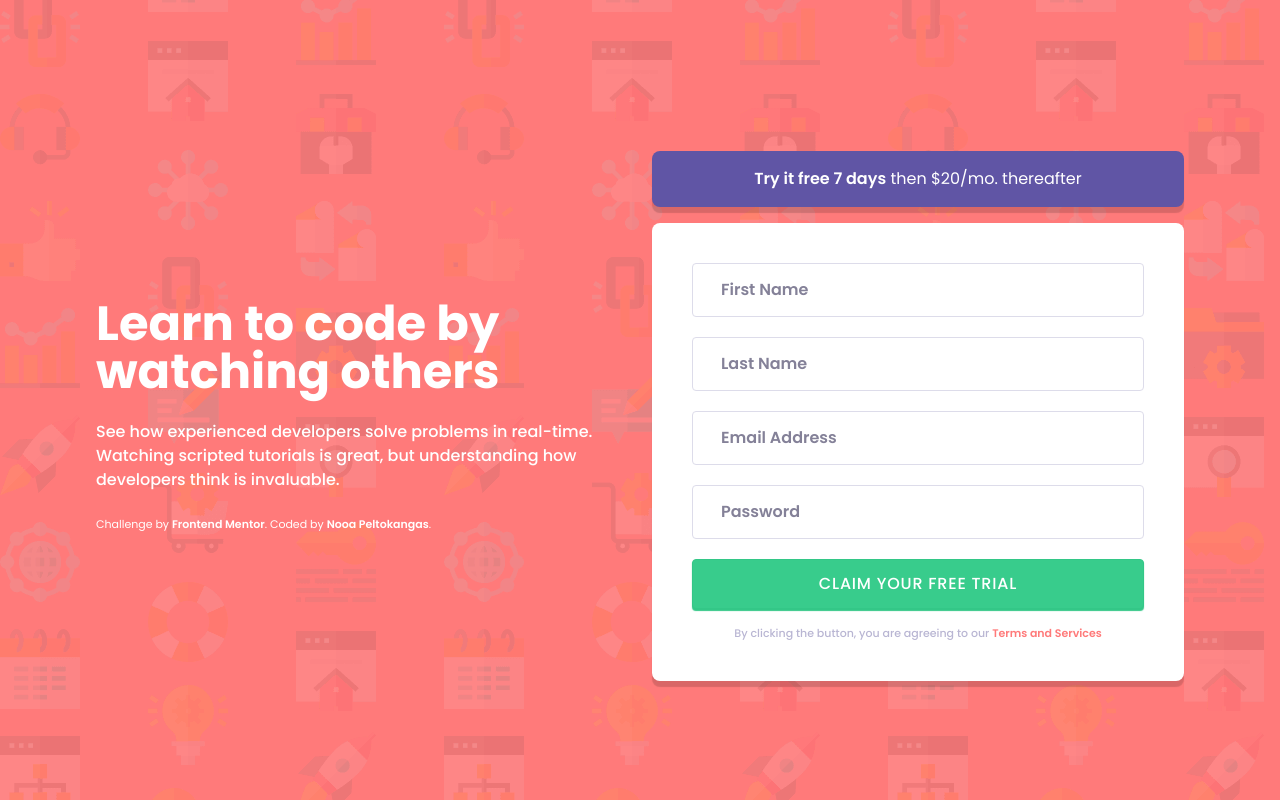
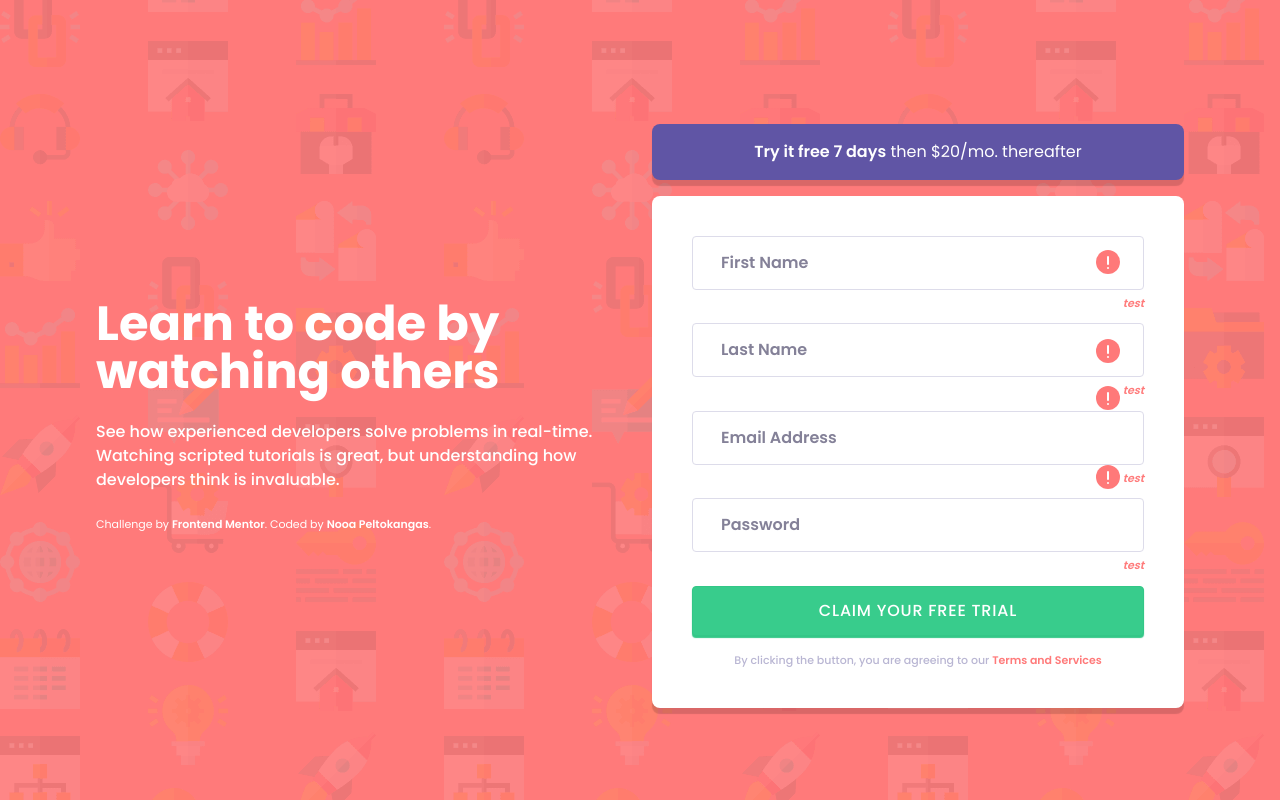
Before and after one commit to nooa-p/signup-form, a Next.js app: page / in a window 1280 px wide. Built offline with nearby package versions, Linux system fonts and the light colour scheme.

Commit message:
changed layout change to smaller screen, styling and positioning error icon and text

```diff
--- a/src/app/globals.css
+++ b/src/app/globals.css
@@ -3,5 +3,11 @@
 @tailwind utilities;
 
 body {
-  background: url("../../public/bg-intro-desktop.png") hsl(0, 100%, 74%);
+  background: url("/bg-intro-mobile.png") hsl(0, 100%, 74%);
 }
+
+@media (min-width: 768px) {
+  body {
+    background: url("/bg-intro-desktop.png") hsl(0, 100%, 74%);
+  }
+}
--- a/src/app/page.tsx
+++ b/src/app/page.tsx
@@ -45,7 +45,7 @@ const Home = () => {
   };
 
   const finishSubmit = () => {
-    alert('Submitted successfully!');
+    console.log('submitted successfully');
   }
 
   useEffect(() => {
@@ -55,17 +55,17 @@ const Home = () => {
   })
 
   return (
-    <main className="flex flex-col lg:flex-row max-w-6xl mt-10 lg:mt-0 lg:h-screen lg:items-center mx-auto gap-10 lg:gap-6 p-8 pb-0">
-      <div className="flex flex-col content-evenly gap-6 lg:flex-1 lg:flex-grow">
-        <h1 className="text-center lg:text-left text-white text-3xl lg:text-5xl font-bold">
+    <main className="flex flex-col md:flex-row max-w-6xl mt-10 md:mt-0 md:h-screen md:items-center mx-auto gap-10 md:gap-6 p-8 pb-0">
+      <div className="flex flex-col content-evenly gap-6 md:flex-1 md:flex-grow">
+        <h1 className="text-center md:text-left text-white text-3xl md:text-5xl font-bold">
           Learn to code by watching others
         </h1>
-        <p className="text-center lg:text-left text-white font-medium">
+        <p className="text-center md:text-left text-white font-medium">
           See how experienced developers solve problems in real-time. Watching
           scripted tutorials is great, but understanding how developers think is
           invaluable.
         </p>
-        <p className="text-center lg:text-left text-white text-[11px]">
+        <p className="text-center md:text-left text-white text-[11px]">
           Challenge by{" "}
           <a
             href="https://www.frontendmentor.io?ref=challenge"
@@ -81,45 +81,81 @@ const Home = () => {
           .
         </p>
       </div>
-      <div className="flex flex-col gap-4 lg:flex-1 lg:flex-grow">
-        <div className="bg-blue text-white py-4 px-20 lg:px-0 text-center rounded-lg shadow">
+      <div className="flex flex-col gap-4 md:flex-1 md:flex-grow">
+        <div className="bg-blue text-white py-4 px-20 md:px-0 text-center rounded-lg shadow">
           <span className="font-semibold">Try it free 7 days</span> then $20/mo.
           thereafter
         </div>
-        <div className="bg-white p-6 lg:p-10 rounded-lg shadow">
-          <form className="" onSubmit={handleSubmit}>
+        <div className="bg-white p-6 md:p-10 rounded-lg shadow">
+          <form className="relative" onSubmit={handleSubmit}>
+            <span
+              className='inline-block bg-[url("/icon-error.svg")] w-6 h-6 absolute right-6 top-3.5'
+            >
+            </span>
             <input
               type="text"
-              className={`block w-full p-3.5 pl-7 rounded mb-5 border border-gray-light placeholder:text-dark-light placeholder:font-semibold focus:font-semibold focus:border-dark focus:text-dark focus:outline-none font-semibold text-dark ${errors.first ? 'border-2 border-red' : ''}`}
+              className={`block w-full p-3.5 pl-7 rounded ${errors.first ? 'mb-5' : ''} border border-gray-light placeholder:text-dark-light placeholder:font-semibold focus:font-semibold focus:border-dark focus:text-dark focus:outline-none font-semibold text-dark ${errors.first ? 'border-2 border-red' : ''}`}
               placeholder="First Name"
               name='first'
               onChange={handleChange}
               value={inputFields.first}
             />
+            <span
+              className='inline-block w-full text-right mt-1 mb-3 text-[11px] text-red italic font-semibold'
+            >
+              test
+            </span>
+            <span
+              className='inline-block bg-[url("/icon-error.svg")] w-6 h-6 absolute right-6 top-[103px]'
+            >
+            </span>
             <input
               type="text"
-              className={`block w-full p-3.5 pl-7 rounded mb-5 border border-gray-light placeholder:text-dark-light placeholder:font-semibold focus:font-semibold focus:border-dark focus:text-dark focus:outline-none font-semibold text-dark ${errors.last ? 'border-2 border-red' : ''}`}
+              className={`block w-full p-3.5 pl-7 rounded ${errors.last ? 'mb-5' : ''} border border-gray-light placeholder:text-dark-light placeholder:font-semibold focus:font-semibold focus:border-dark focus:text-dark focus:outline-none font-semibold text-dark ${errors.last ? 'border-2 border-red' : ''}`}
               placeholder="Last Name"
               name='last'
               onChange={handleChange}
               value={inputFields.last}
             />
+            <span
+              className='inline-block w-full text-right mt-1 mb-3 text-[11px] text-red italic font-semibold'
+            >
+              test
+            </span>
+            <span
+              className='inline-block bg-[url("/icon-error.svg")] w-6 h-6 absolute right-6 top-[150px]'
+            >
+            </span>
             <input
               type="text"
-              className={`block w-full p-3.5 pl-7 rounded mb-5 border border-gray-light placeholder:text-dark-light placeholder:font-semibold focus:font-semibold focus:border-dark focus:text-dark focus:outline-none font-semibold text-dark ${errors.email ? 'border-2 border-red' : ''}`}
+              className={`block w-full p-3.5 pl-7 rounded ${errors.email ? 'mb-5' : ''} border border-gray-light placeholder:text-dark-light placeholder:font-semibold focus:font-semibold focus:border-dark focus:text-dark focus:outline-none font-semibold text-dark ${errors.email ? 'border-2 border-red' : ''}`}
               placeholder="Email Address"
               name='email'
               onChange={handleChange}
               value={inputFields.email}
             />
+            <span
+              className='inline-block w-full text-right mt-1 mb-3 text-[11px] text-red italic font-semibold'
+            >
+              test
+            </span>
+            <span
+              className='inline-block bg-[url("/icon-error.svg")] w-6 h-6 absolute right-6'
+            >
+            </span>
             <input
               type="password"
-              className={`block w-full p-3.5 pl-7 rounded mb-5 border border-gray-light placeholder:text-dark-light placeholder:font-semibold focus:font-semibold focus:border-dark focus:text-dark focus:outline-none font-semibold text-dark ${errors.password ? 'border-2 border-red' : ''}`}
+              className={`block w-full p-3.5 pl-7 rounded ${errors.password ? 'mb-5' : ''} border border-gray-light placeholder:text-dark-light placeholder:font-semibold focus:font-semibold focus:border-dark focus:text-dark focus:outline-none font-semibold text-dark ${errors.password ? 'border-2 border-red' : ''}`}
               placeholder="Password"
               name='password'
               onChange={handleChange}
               value={inputFields.password}
             />
+            <span
+              className='inline-block w-full text-right mt-1 mb-3 text-[11px] text-red italic font-semibold'
+            >
+              test
+            </span>
             <button className="bg-green text-white shadow-sm block w-full p-3 rounded uppercase font-medium tracking-wider hover:bg-green-light border border-green-dark" onClick={handleSubmit}>
               Claim your free trial
             </button>
```
